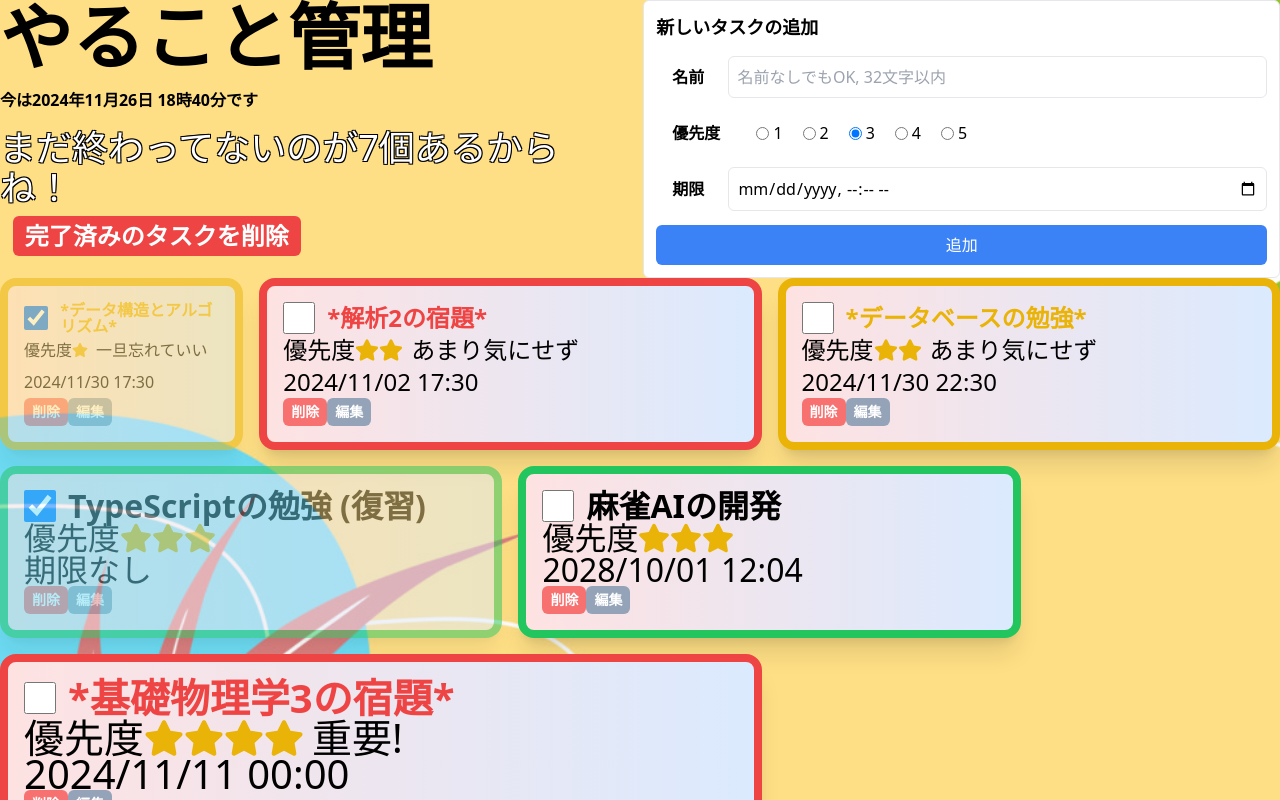
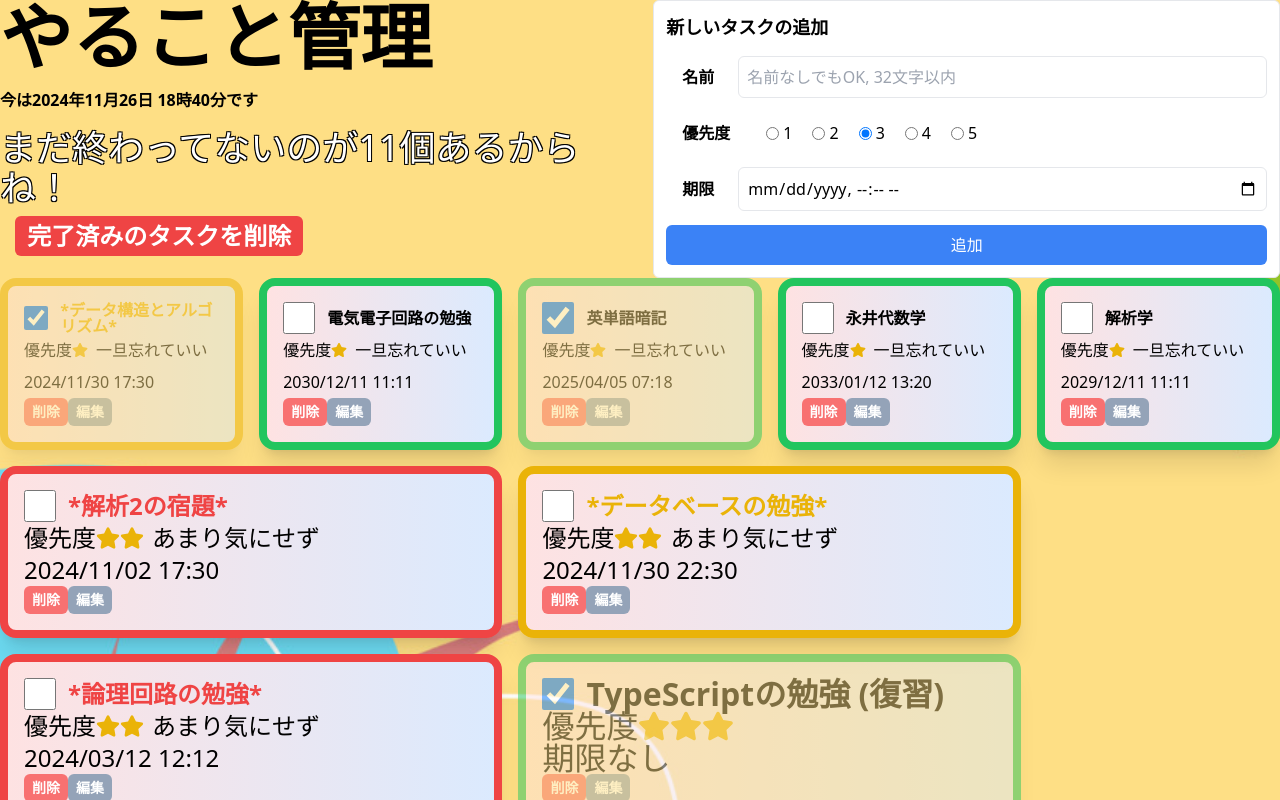
Before and after one commit to 2ufkpfb9daxnik/react-todo-app, a React (Vite) app: page / in a window 1280 px wide. Shown: the top 800 px of the page. Built offline with nearby package versions, Linux system fonts and the light colour scheme.

Commit message:
初期追加

```diff
--- a/src/initTodos.ts
+++ b/src/initTodos.ts
@@ -63,6 +63,41 @@ export const initTodos: Todo[] = [
     name: "麻雀AIの開発",
     isDone: false,
     priority: 3,
-    deadline: new Date(2028, 9, 1, 12, 4),
+    deadline: new Date(2028, 10, 3, 2, 28),
+  },
+  {
+    id: uuid(),
+    name: "論理回路の勉強",
+    isDone: false,
+    priority: 2,
+    deadline: new Date(2024, 2, 12, 12, 12),
+  },
+  {
+    id: uuid(),
+    name: "電気電子回路の勉強",
+    isDone: false,
+    priority: 1,
+    deadline: new Date(2030, 11, 11, 11, 11),
+  },
+  {
+    id: uuid(),
+    name: "英単語暗記",
+    isDone: true,
+    priority: 1,
+    deadline: new Date(2025, 3, 5, 7, 18),
+  },
+  {
+    id: uuid(),
+    name: "永井代数学",
+    isDone: false,
+    priority: 1,
+    deadline: new Date(2032, 12, 12, 13, 20),
+  },
+  {
+    id: uuid(),
+    name: "解析学",
+    isDone: false,
+    priority: 1,
+    deadline: new Date(2029, 11, 11, 11, 11),
   },
 ];
```
